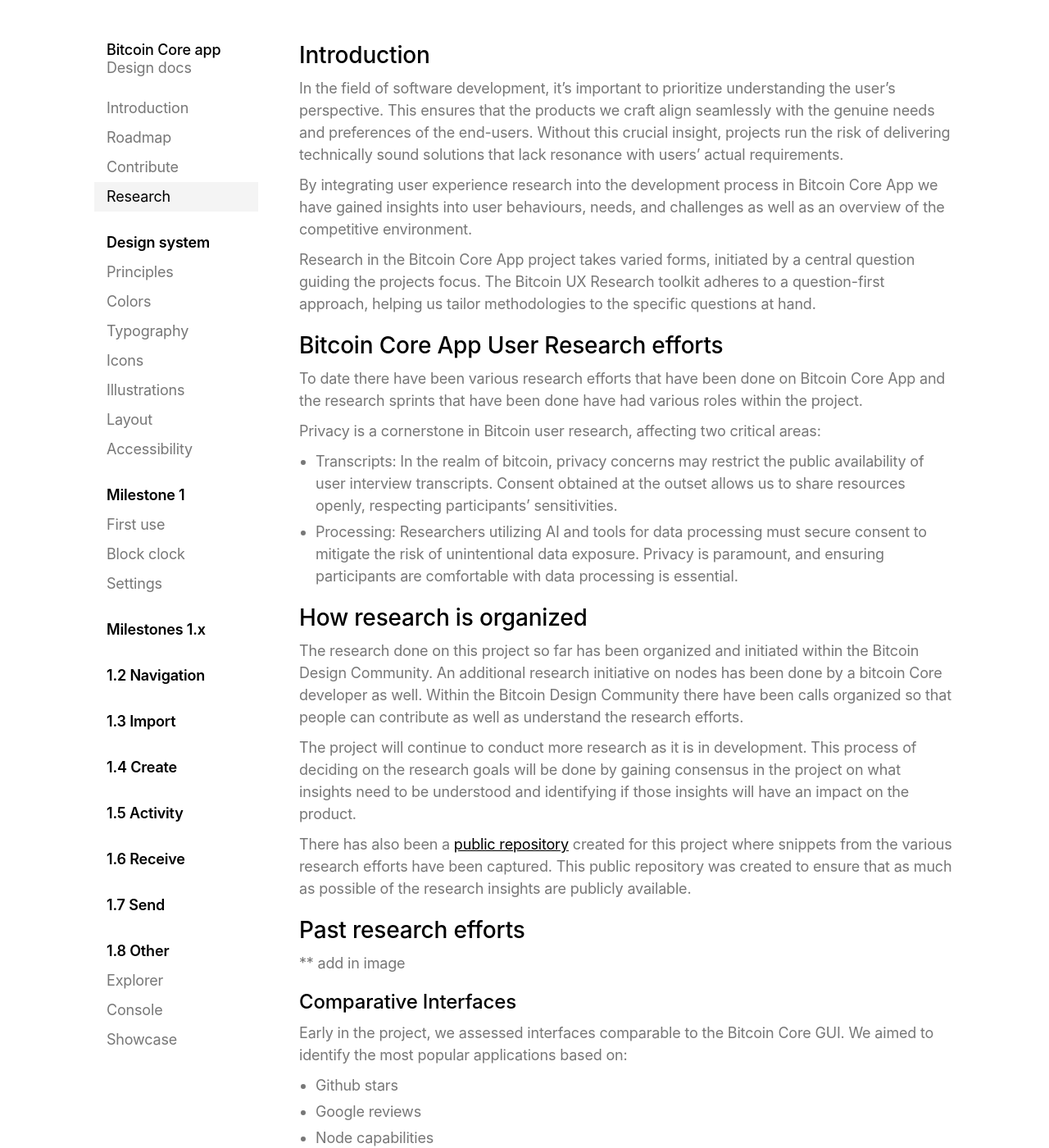
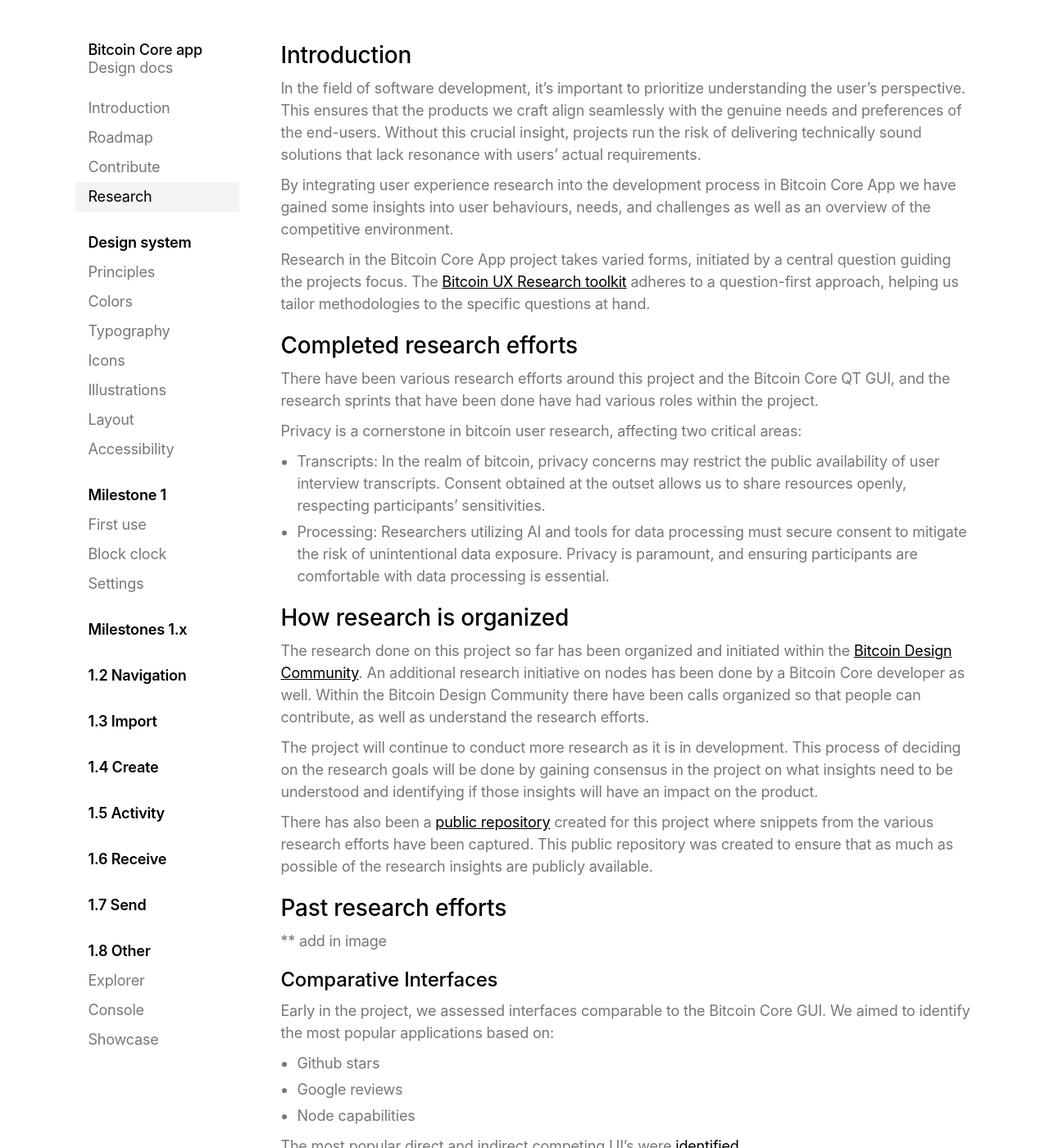
Before and after one commit to BitcoinDesign/Bitcoin-Core-App, a Jekyll site: the page built from pages/research.md, in a window 1280 px wide and 1400 px high. Shown: the whole window at 82% size. Built offline with Jekyll 4.4.1, drawn with Linux system fonts in a browser that asks for light colours; some of the changed text lies outside the part shown.

Commit message:
Apply suggestions from code review
Thank you for the review. Committed the suggestions. Last step to add in the image.

Co-authored-by: Christoph Ono <chri@sto.ph>

```diff
--- a/pages/research.md
+++ b/pages/research.md
@@ -10,15 +10,15 @@
 
 In the field of software development, it’s important to prioritize understanding the user's perspective. This ensures that the products we craft align seamlessly with the genuine needs and preferences of the end-users. Without this crucial insight, projects run the risk of delivering technically sound solutions that lack resonance with users' actual requirements.
 
-By integrating user experience research into the development process in Bitcoin Core App we have gained insights into user behaviours, needs, and challenges as well as an overview of the competitive environment.
+By integrating user experience research into the development process in Bitcoin Core App we have gained some insights into user behaviours, needs, and challenges as well as an overview of the competitive environment.
 
-Research in the Bitcoin Core App project takes varied forms, initiated by a central question guiding the projects focus. The Bitcoin UX Research toolkit adheres to a question-first approach, helping us tailor methodologies to the specific questions at hand.
+Research in the Bitcoin Core App project takes varied forms, initiated by a central question guiding the projects focus. The [Bitcoin UX Research toolkit](https://bitcoinresearch.xyz/) adheres to a question-first approach, helping us tailor methodologies to the specific questions at hand.
 
-## Bitcoin Core App User Research efforts
+## Completed research efforts
 
-To date there have been various research efforts that have been done on Bitcoin Core App and the research sprints that have been done have had various roles within the project.
+There have been various research efforts around this project and the Bitcoin Core QT GUI, and the research sprints that have been done have had various roles within the project.
 
-Privacy is a cornerstone in Bitcoin user research, affecting two critical areas:
+Privacy is a cornerstone in bitcoin user research, affecting two critical areas:
 
 - Transcripts:
 In the realm of bitcoin, privacy concerns may restrict the public availability of user interview transcripts. Consent obtained at the outset allows us to share resources openly, respecting participants' sensitivities.
@@ -28,7 +28,7 @@
 
 ## How research is organized
 
-The research done on this project so far has been organized and initiated within the Bitcoin Design Community. An additional research initiative on nodes has been done by a bitcoin Core developer as well.  Within the Bitcoin Design Community there have been calls organized so that people can contribute as well as understand the research efforts.
+The research done on this project so far has been organized and initiated within the [Bitcoin Design Community](http://bitcoin.design). An additional research initiative on nodes has been done by a Bitcoin Core developer as well.  Within the Bitcoin Design Community there have been calls organized so that people can contribute, as well as understand the research efforts.
 
 The project will continue to conduct more research as it is in development. This process of deciding on the research goals will be done by gaining consensus in the project on what insights need to be understood and identifying if those insights will have an impact on the product.
 
@@ -44,11 +44,11 @@
 - Google reviews
 - Node capabilities
 
-The most popular direct and indirect competing UI’s were [identified.](https://docs.google.com/spreadsheets/d/1igEgshDrDrf5g_ZBbmeA44pwxtT2t059xJwW82ItD2A/edit#gid=0)
+The most popular direct and indirect competing UI’s were [identified](https://docs.google.com/spreadsheets/d/1igEgshDrDrf5g_ZBbmeA44pwxtT2t059xJwW82ItD2A/edit#gid=0).
 
 ### User stories
 
-[User stories](https://www.interaction-design.org/literature/topics/user-stories) are specific use cases describing when and how a person might use an application. Think of a user story as a singular task which a user would aim to achieve when opening the application. User stories are usually first created by stakeholders and then after that these user stories are verified by conducting research and speaking with users.
+[User stories](https://www.interaction-design.org/literature/topics/user-stories) are specific use cases describing when and how a person might use an application. Think of a user story as a singular task which a user would aim to achieve when opening the application. User stories are usually first created by stakeholders and then verified by conducting research and speaking with users.
 
 As a community, we ideated on various user stories that we hypothesized would be daily use cases when opening or using Bitcoin Core app. These were separated into 4 larger groups:
 - Learners
@@ -57,7 +57,7 @@
 - Developers
 
 Links to resources:
-- [Google doc](https://docs.google.com/document/d/1lLDfk2rqxyE1qq74isdAvrd6gZxpxzY55rkdOIfV6Yc/edit#heading=h.qbzoxhysypzv)
+- [Google doc](https://docs.google.com/document/d/19eYP5e8qp5SCdNIzPHC49C5LFlnAvgiEjmUi3JTRmtc/edit?usp=sharing
 - [User stories - Hypothesis](https://www.figma.com/file/Oc70eiTlQ1KNWXfaoNdLig/USER-STORIES?type=whiteboard&t=lDP87yWgNeDszMPF-01MoIRqlaKiNR-NqBYU1nrCorhGlopCtCKDiZbcsX8ddM/edit)
 The goal of creating these user stories is to then test if these various user flows were possible and convenient in the proposed design.
 
@@ -66,7 +66,7 @@
 Specific research, particularly on the node and wallet sides, involved surveys and guerilla testing. The former provided a deeper understanding of node operators, while the latter provided feedback on the onboarding flow of the new Bitcoin Core App.
 
 #### Node
-At the beginning of 2021 a survey was run by Ava Chow, a bitcoin core developer. This survey was sponsored by [MIT's Digital Currency Initiative] (https://dci.mit.edu/) and in partnership with [Maiden Labs.](http://maiden.global/ Its goal was to better understand the people who run nodes and use the Bitcoin Core Wallet, as well as people familiar with Bitcoin but who maybe don’t run a node (yet).)
+At the beginning of 2021 a survey was run by Ava Chow, a Bitcoin Core developer. This survey was sponsored by [MIT's Digital Currency Initiative] (https://dci.mit.edu/) and in partnership with [Maiden Labs](http://maiden.global/).  Its goal was to better understand the people who run nodes and use the Bitcoin Core wallet, as well as people familiar with Bitcoin but who maybe don’t run a node (yet).
 
 The [survey](https://survey.alchemer.com/s3/6081474/8acd79087feb) took 15-20 minutes to complete.
 
@@ -87,7 +87,7 @@
 - [Raw transcript](https://docs.google.com/document/d/1MoIRqlaKiNR-NqBYU1nrCorhGlopCtCKDiZbcsX8ddM/edit)
 
 ### Current and potential user interviews
-This initiative was to understand both current as well as potential users of the Bitcoin Core App. One on one interviews were done to understand the pushes, pulls as well as use cases of people using Bitcoin core.
+This initiative was to understand both current as well as potential users of the Bitcoin Core App. One on one interviews were done to understand the pushes, pulls as well as use cases of people using Bitcoin Core.
 
 Links to resources:
 - [Research plan](https://docs.google.com/document/d/1UhDR1K9q4y5zEuACdUZe3cLvYSIRfL71BUetqNgnLPM/edit?usp=sharing)
@@ -98,6 +98,6 @@
 ## How to contribute
 
 Contributing to research efforts on Bitcoin Core App is open to everyone. Contributors are encouraged to first get a feel of the project by:
-- Joining a call: Joining in on the design calls allows contributors to get a feel of the project as well as which areas of the UI are being worked on at the moment. Calls are added to the [Bitcoin Design Community calender.](https://bitcoin.design/calendar/)
+- Joining a call: This allows contributors to get a feel of the project as well as which areas of the UI are being worked on at the moment. Calls are added to the [Bitcoin Design Community calender](https://bitcoin.design/calendar/).
 - Reading: Reading through the past research efforts and documents will provide an idea of how research has been conducted as well as provide templates for future research initiatives.
 - Community activity: Suggesting or kicking off research initiatives within the community by sharing thoughts and ideas.
```
